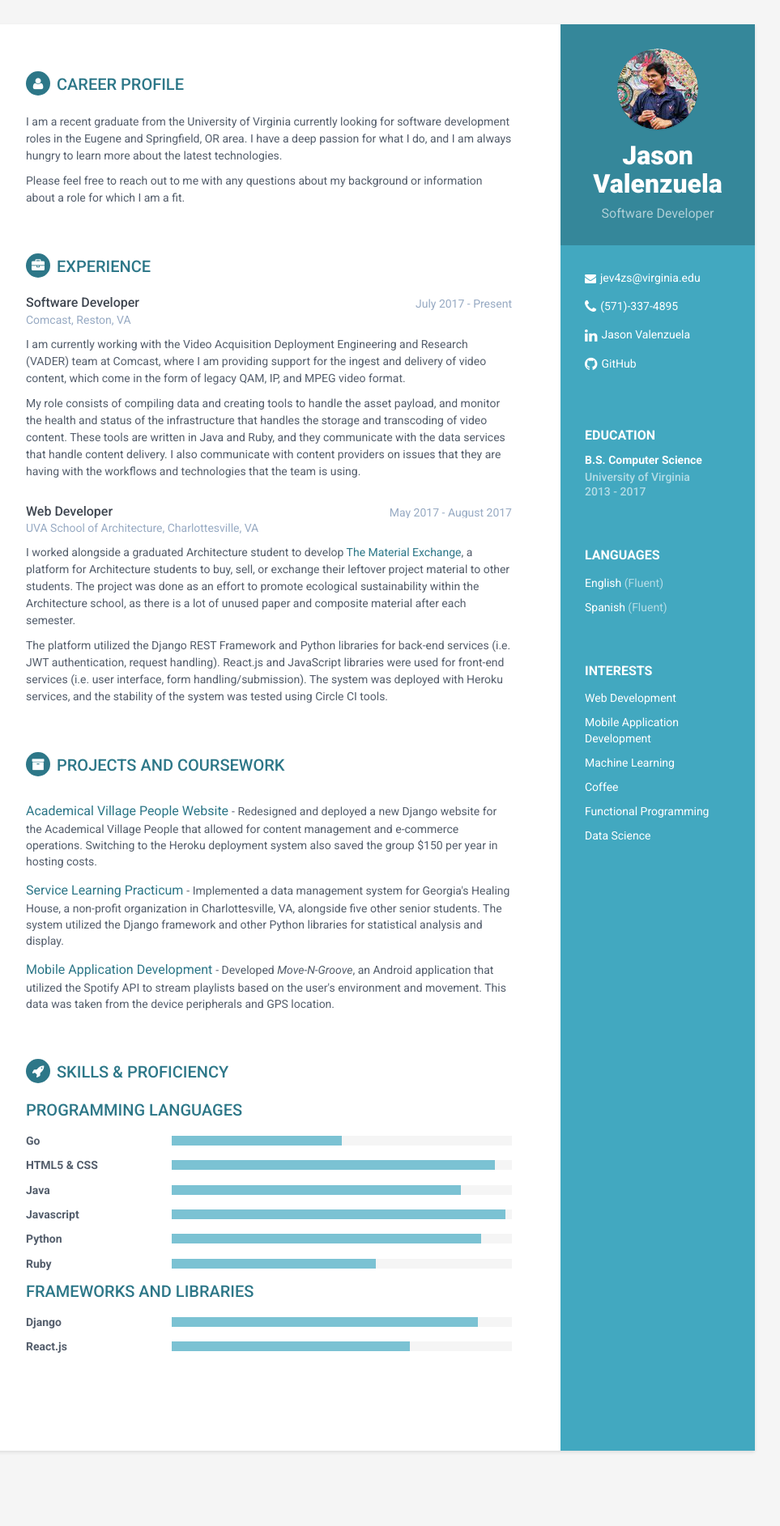
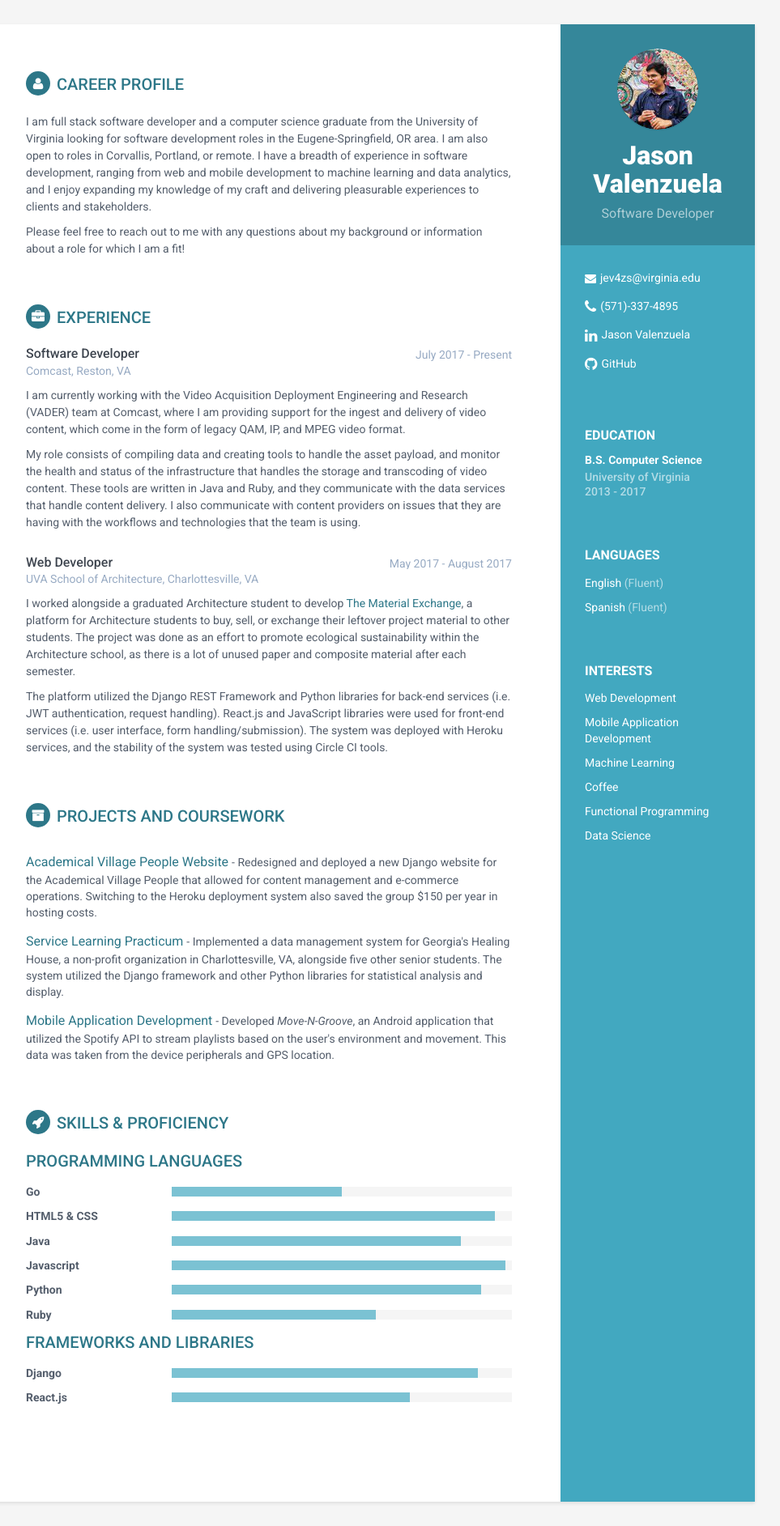
Before and after one commit to jasonvalenzuela/jasonvalenzuela.github.io, a Jekyll site: the page built from index.html, in a window 1280 px wide. Shown: the whole page at 81% size, without its empty margins (188-1151 px from the left). Built offline with Jekyll 4.4.1, drawn with Linux system fonts in a browser that asks for light colours; before the commit the page ends 1822 px from its top, so only the background shows below that.

Commit message:
Update career-profile.html

```diff
--- a/_includes/career-profile.html
+++ b/_includes/career-profile.html
@@ -2,15 +2,13 @@
   <h2 class="section-title"><i class="fa fa-user"></i>Career Profile</h2>
   <div class="summary">
     <p>
-      I am a recent graduate from the University of Virginia currently looking
-      for software development roles in the
-      Eugene and Springfield, OR area. I have a deep passion for what I do, and
-      I am always hungry to learn more about the latest
-      technologies.
+      I am full stack software developer and a computer science graduate from the University of Virginia looking for software development
+      roles in the Eugene-Springfield, OR area. I am also open to roles in Corvallis, Portland, or remote. I have a breadth of
+      experience in software development, ranging from web and mobile development to machine learning and data analytics, and I
+      enjoy expanding my knowledge of my craft and delivering pleasurable experiences to clients and stakeholders.
     </p>
     <p>
-      Please feel free to reach out to me with any questions about my
-      background or information about a role for which I am a fit.
+      Please feel free to reach out to me with any questions about my background or information about a role for which I am a fit!
     </p>
   </div>
   <!--//summary-->
```
